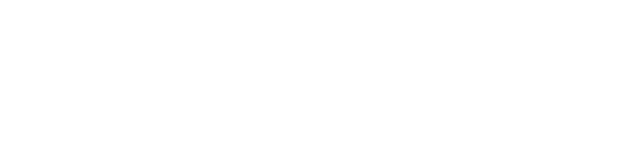
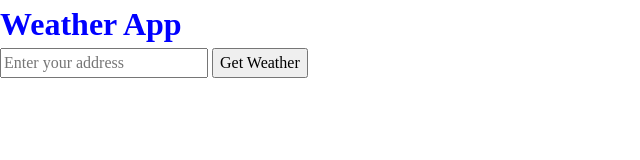
Before and after one commit to igorlech/weather-app, a website built with webpack: page src/index.html in a window 1280 px wide. Shown: the whole page, without its empty margins (0-640 px from the left). Built offline with nearby package versions, Linux system fonts and the light colour scheme.

Commit message:
main component base setup

```diff
--- a/src/components/weatherPanel/weatherPanel.scss
+++ b/src/components/weatherPanel/weatherPanel.scss
@@ -0,0 +1,3 @@
+.componentcheck {
+    color: blue;
+}
--- a/src/index.html
+++ b/src/index.html
@@ -1,12 +1,18 @@
 <!DOCTYPE html>
 <html lang="en">
-<head>
-    <meta charset="UTF-8">
-    <meta http-equiv="X-UA-Compatible" content="IE=edge">
-    <meta name="viewport" content="width=device-width, initial-scale=1.0">
-    <title>Weather App</title>
-</head>
-<body>
-
-</body>
+    <head>
+        <meta charset="UTF-8" />
+        <meta http-equiv="X-UA-Compatible" content="IE=edge" />
+        <meta name="viewport" content="width=device-width, initial-scale=1.0" />
+        <title>Weather App</title>
+    </head>
+    <body>
+        <main>
+            <h1 class="componentcheck">Weather App</h1>
+            <form action="#" method="POST">
+                <input type="text" name="address" placeholder="Enter your address" />
+                <button>Get Weather</button>
+            </form>
+        </main>
+    </body>
 </html>
```
